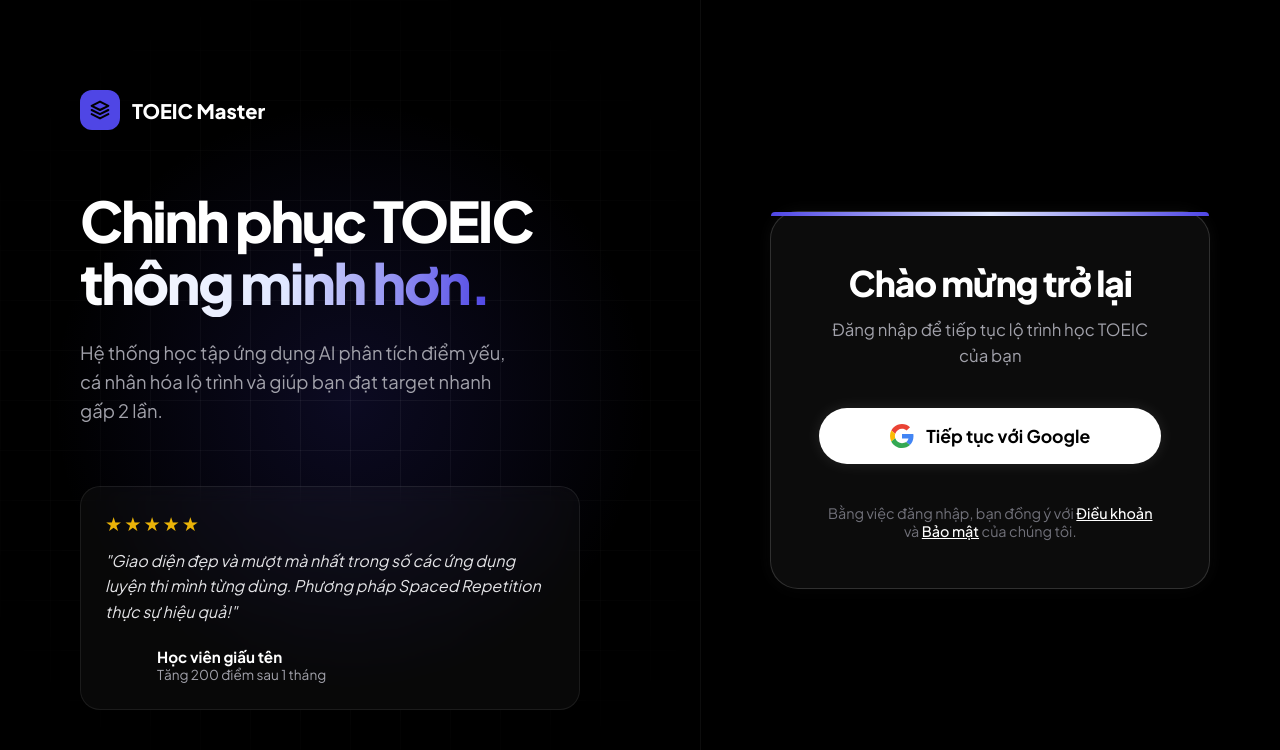
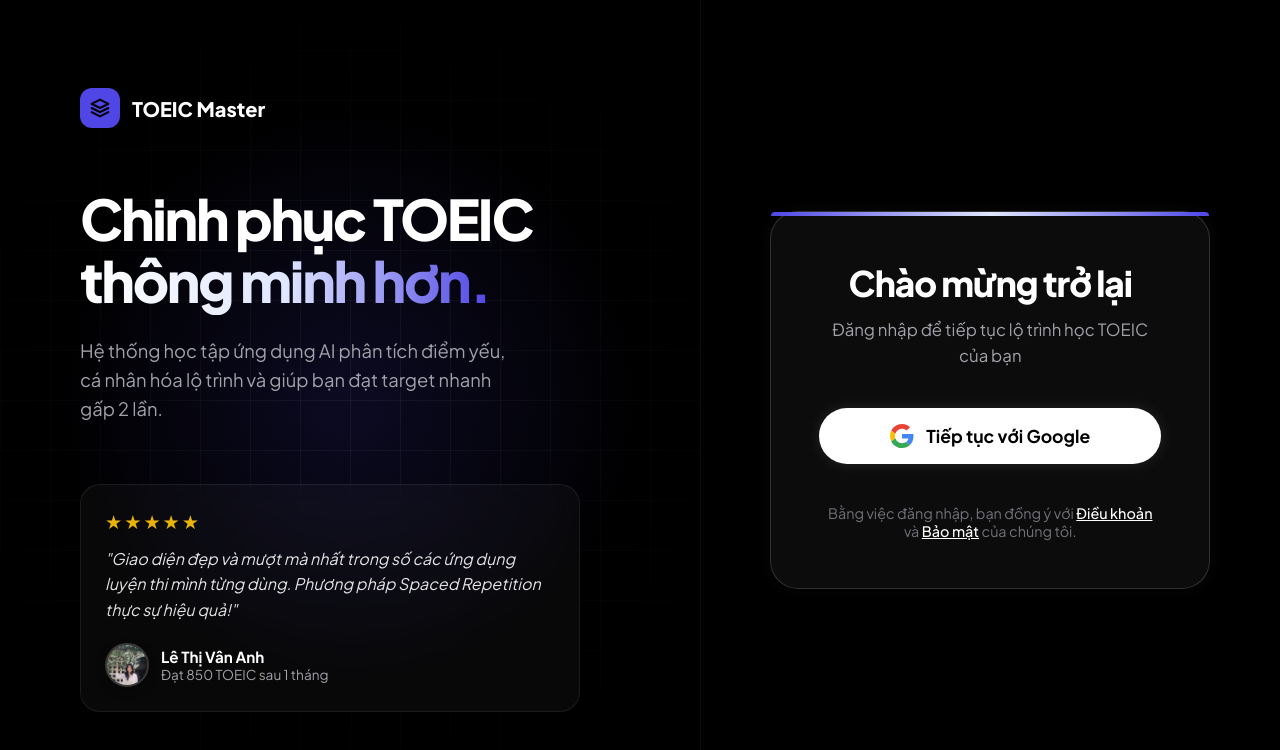
Before and after one commit to tuannd98fdn/toeic-learn, a Next.js app: page /login in a window 1280 px wide. Shown: the top 750 px of the page. Built offline with nearby package versions, Linux system fonts and the light colour scheme.

Commit message:
feat: update login testimonial with user avatar and style refinements and add footer icon overrides

```diff
--- a/src/app/login/page.module.css
+++ b/src/app/login/page.module.css
@@ -135,10 +135,14 @@
 }
 
 .authorAvatar {
-  width: 40px;
-  height: 40px;
+  width: 44px;
+  height: 44px;
   border-radius: 50%;
-  background: linear-gradient(135deg, var(--primary), var(--primary-dark));
+  border: 2px solid rgba(255, 255, 255, 0.2);
+  box-shadow: 0 4px 10px rgba(0,0,0,0.3);
+  position: relative;
+  overflow: hidden;
+  flex-shrink: 0;
 }
 
 .author strong {
--- a/src/app/login/page.tsx
+++ b/src/app/login/page.tsx
@@ -2,6 +2,8 @@
 
 import { signIn } from "next-auth/react";
 import Link from "next/link";
+import Image from "next/image";
+import avatarImg from "../../../public/images/avatar-van-anh.jpg";
 import styles from "./page.module.css";
 
 export default function Login() {
@@ -35,10 +37,17 @@
               "Giao diện đẹp và mượt mà nhất trong số các ứng dụng luyện thi mình từng dùng. Phương pháp Spaced Repetition thực sự hiệu quả!"
             </p>
             <div className={styles.author}>
-              <div className={styles.authorAvatar}></div>
+              <div className={styles.authorAvatar}>
+                <Image
+                  src={avatarImg}
+                  alt="Lê Thị Vân Anh"
+                  fill
+                  style={{ objectFit: 'cover' }}
+                />
+              </div>
               <div>
-                <strong>Học viên giấu tên</strong>
-                <span>Tăng 200 điểm sau 1 tháng</span>
+                <strong>Lê Thị Vân Anh</strong>
+                <span>Đạt 850 TOEIC sau 1 tháng</span>
               </div>
             </div>
           </div>
```
Also changed, not shown: src/app/landing/landing.module.css (+8 -0 lines), public/images/avatar-van-anh.jpg (added), public/images/avatar-van-anh.png (added).
